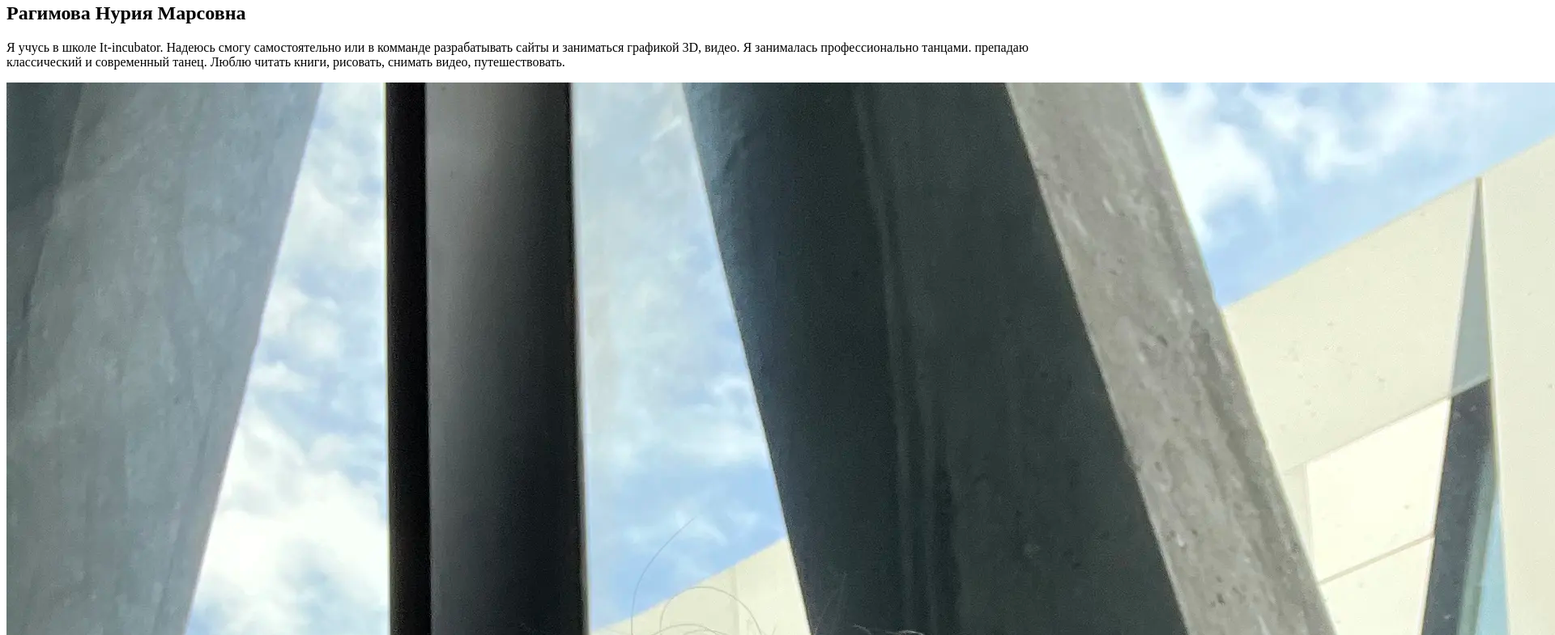
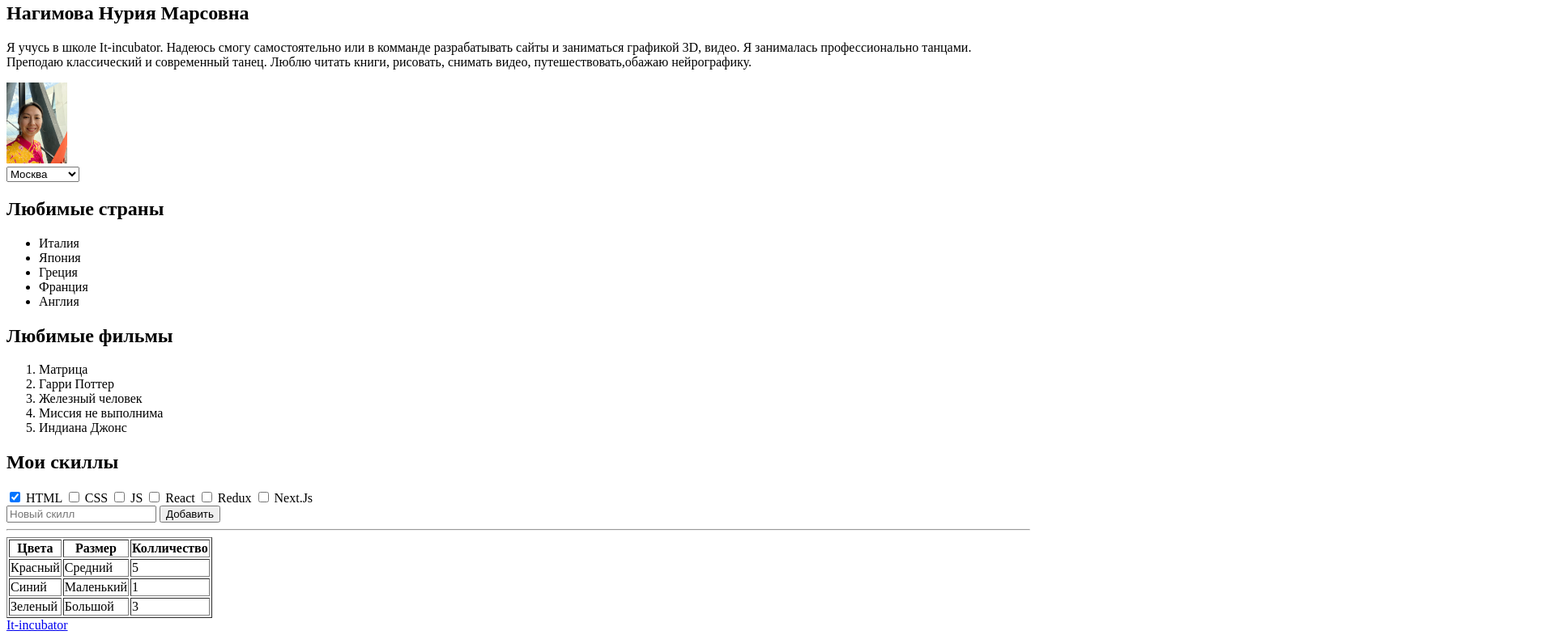
Before and after one commit to nuriyanagimova/1-hw-with-auto-test-html-css-main-2, a plain HTML site: page index.html in a window 1280 px wide. Shown: the part 43-828 px from the top of the page at 81% size, 1920 px wide, since content can reach past the window. Drawn offline with Linux system fonts and the light colour scheme.

Commit message:
Task-All

```diff
--- /dev/null
+++ b/assets/style.css
@@ -0,0 +1,3 @@
+img {
+    height: 100px;
+}
--- a/index.html
+++ b/index.html
@@ -4,6 +4,7 @@
     <meta charset="UTF-8">
     <meta name="viewport" content="width=device-width, initial-scale=1.0">
     <title>It-incubator precourse</title>
+    <link rel="stylesheet" href="./assets/style.css">
 </head>
 <body>
     <!-- ЗАДАНИЕ -->
@@ -18,27 +19,57 @@
         <!-- 1) В этом разделе создай 3 дочерних элемента: -->
 
         <!-- a) Заголовок первого уровня со своим ФИО -->
-         <h1>Рагимова Нурия Марсовна</h1>
+         <h1>Hагимова Нурия Марсовна</h1>
         <!-- b) Несколько строк о себе: где учишься или работаешь, хобби, увлечения. Используй тег для абзаца. Длина строки должна быть больше 50-ти симвов (пробелы и др знаки припинания тоже считаются символом) -->
-        <p>Я учусь в школе It-incubator. Надеюсь смогу самостоятельно или в комманде разрабатывать сайты и заниматься графикой 3D, видео. Я занималась профессионально танцами. препадаю классический и современный танец. Люблю читать книги, рисовать, снимать видео, путешествовать.</p>
+        <p>Я учусь в школе It-incubator. Надеюсь смогу самостоятельно или в комманде разрабатывать сайты и заниматься графикой 3D, видео. Я занималась профессионально танцами. Преподаю классический и современный танец. Люблю читать книги, рисовать, снимать видео, путешествовать,обажаю нейрографику.</p>
 
         <!-- c) Фото (или любую картинку из интернета). Не забудь добавить описание на случай, если изображение не загрузится -->
-         <img src="./assets/fotos/Moi.webp" alt="Self photo">
+         <img  src="./assets/fotos/Moi.webp" alt="Self photo">
     </section>
 
     <section data-cy="hw1-section-about-pre">
         <!-- 2) В этом разделе создай выпадающий список с разными городами (не меньше 3-х). Свой город сделай вторым в этом списке. С помощью специального атрибута, сделай так, чтобы твой город всегда был выбранным по умолчанию  -->
+
+        <select name="towns">
+            <option selected disabled >Mocква</option>
+            <option>Ярославль</option>
+            <option>Mocква</option>
+            <option>Казань</option>
+            <option>Сочи</option>
+        </select>
+
+
+
+
+
         <div data-cy="hw1-unordered-list-box-pre">
+
             <!-- 3) В этом разделе создай 2 дочерних элемента: -->
 
             <!-- a) Заголовок 2-го уровня (любимые книги/фильмы/блюда/страны... и т.п.) -->
+            <h2>Любимые страны</h2>
             <!-- b) Маркированный список. В списке должно быть не менее 3-х элементов -->
+            <ul>
+                <li>Италия</li>
+                <li>Япония</li>
+                <li>Греция</li>
+                <li>Франция</li>
+                <li>Англия</li>
+            </щl>
         </div>
+
         <div data-cy="hw1-ordered-list-box-pre">
             <!-- 3) В этом разделе создай 2 дочерних элемента: -->
 
             <!-- a) Заголовок 2-го уровня с другим названием (любимые книги/фильмы/блюда/страны... и т.п.) -->
+            <h2>Любимые фильмы</h2>
             <!-- b) Нумерованный (упорядоченный) список. В списке должно быть не менее 3-х элементов -->
+            <ol>
+                <li>Матрица</li>
+                <li>Гарри Поттер</li>
+                <li>Железный человек</li>
+                <li>Миссия не выполнима</li>
+                <li>Индиана Джонс</li>
         </div>
         <div data-cy="hw1-skills-box-pre">
             <h2>Мои скиллы</h2>
@@ -46,17 +77,67 @@
                 - В подписи укажи названия любых тем по верстке (все, что знаешь или слышал).
                 - Каждый чекбокс должен быть связан со своей подписью. Для этого чекбокс должен находиться в элементе для подписи
                 - Отметь "галочкой" (с помощью специального атрибута) темы, которые ты уже знаешь. -->
+            <label for="html">
+                <input id="html" type="checkbox" name="html" checked>
+                HTML
+            </label>
+            <label for="css">
+                <input id="css" type="checkbox" name="css">
+                CSS
+            </label>
+            <label for="js">
+                <input id="js" type="checkbox" name="js">
+                JS
+            </label>
+            <label for="react">
+                <input id="react" type="checkbox" name="react">
+                React
+            </label>
+            <label for="redux">
+                <input id="redux" type="checkbox" name="redux">
+                Redux
+            </label>
+            <label for="next-js">
+                <input id="next-js" type="checkbox" name="next-js">
+                Next.Js
+            </label>
         </div>
         <!-- 5) Создай здесь однострочное поле для ввода текста с подсказкой "Новый скилл", которая исчезает, когда начинаешь что-то печатать (для подсказки есть специальный атрибут) -->
+        <label for="test-area"></label>
+        <input id="text-area"  type="text" name="newskill" placeholder="Новый скилл">
         <!-- 6) Создай здесь кнопку “Добавить” -->
+        <button type="submit">Добавить</button>
         <!-- 7) Добавь горизонтальную линию (для этого есть специальный тег) -->
+        <hr>
 
-        <table data-cy="hw-about-table-pre">
+        <table border="1" data-cy="hw-about-table-pre">
             <!-- 8) В таблице сделай 5 строк и 3 столбца.
                         - В первой строке ячейки заголовков, в остальных обычные ячейки
                         - Добавь границы для всей таблицы с помощью специального атрибута border="". Он устарел, но работает
                         - В последнем ряду первая ячейка должна занимать все свободное место по горизонтали (ширине). Таблицу можно заполнять любыми данными -->
-        </table>
+            <tr>
+                <th>Цвета</th>
+                <th>Размер</th>
+                <th>Колличество</th>
+            </tr>
+            <tr>
+                <td>Красный</td>
+                <td>Средний</td>
+                <td>5</td>
+            </tr>
+            <tr>
+                <td>Синий</td>
+                <td>Маленький</td>
+                <td>1</td>
+            </tr>
+            <tr>
+                <td>Зеленый</td>
+                <td>Большой</td>
+                <td>3</td>
+            </tr>
+
+
+                    </table>
     </section>
     <footer data-cy="hw-footer-pre">
         <!-- 9) Создай здесь ссылку на наш сайт https://it-incubator.io/ (текст ссылки должен быть it-incubator) -->
```
